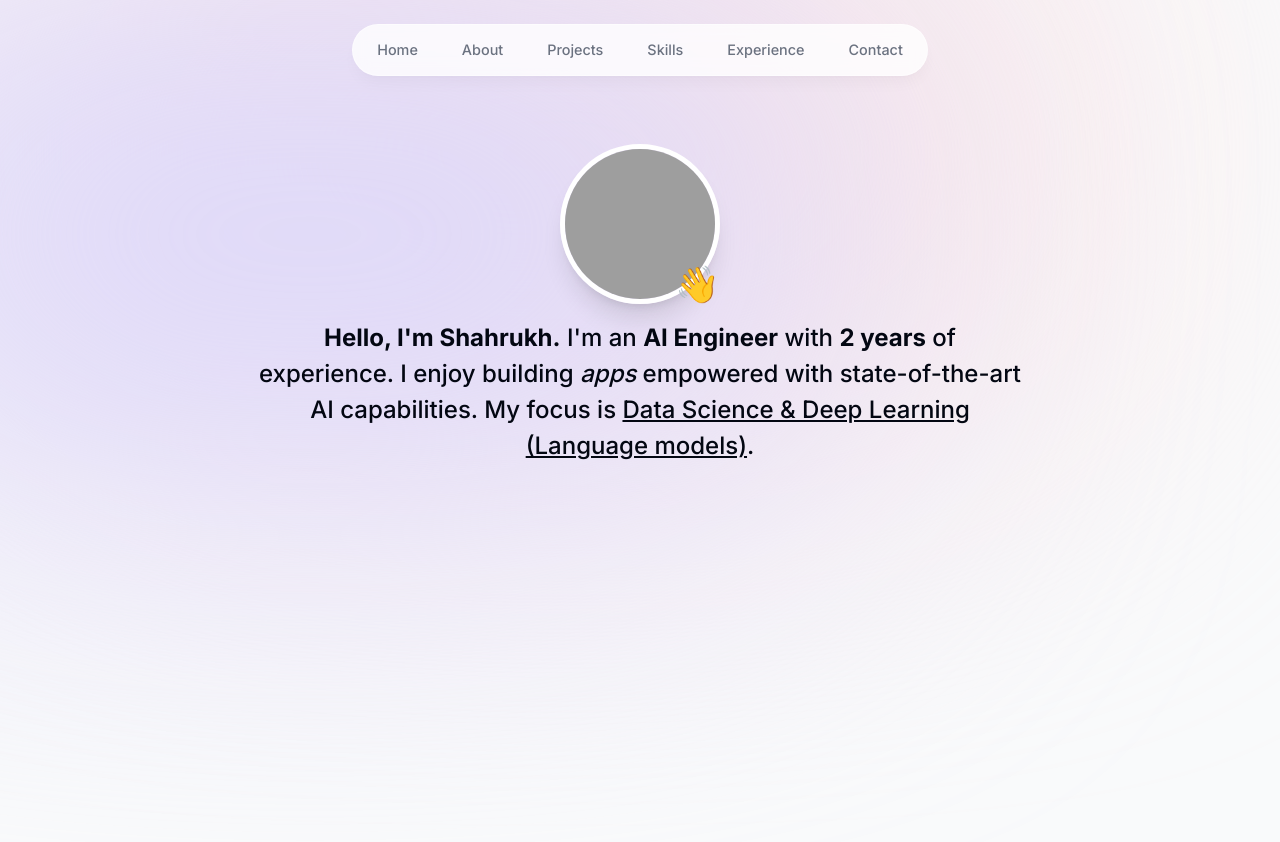
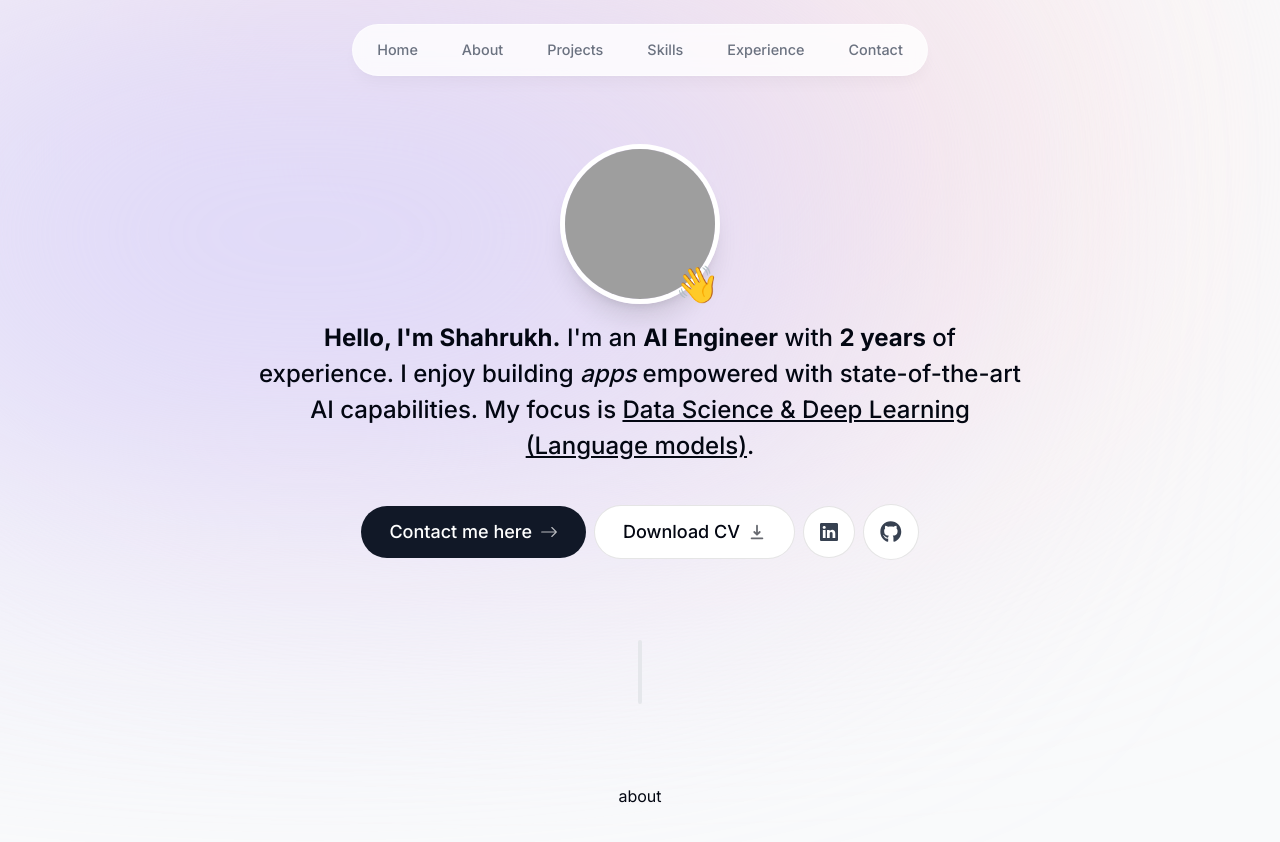
Before and after one commit to i-am-srk/immsrk, a Next.js app: page / in a window 1280 px wide. Shown: the top 842 px of the page. Built offline with nearby package versions, Linux system fonts and the light colour scheme; grey boxes are pictures that could not be loaded.

Commit message:
intro completed

```diff
--- a/app/page.tsx
+++ b/app/page.tsx
@@ -1,9 +1,13 @@
+import About from "@/components/about";
 import Intro from "@/components/intro";
+import SectionDivider from "@/components/section-divider";
 
 export default function Home() {
   return (
     <main className="flex flex-col items-center px-4">
       <Intro />
+      <SectionDivider />
+      <About />
     </main>
   );
 }
--- /dev/null
+++ b/components/about.tsx
@@ -0,0 +1,5 @@
+import React from "react";
+
+export default function about() {
+  return <div>about</div>;
+}
--- a/components/intro.tsx
+++ b/components/intro.tsx
@@ -3,6 +3,10 @@
 import React from "react";
 import Image from "next/image";
 import { motion } from "framer-motion";
+import Link from "next/link";
+import { BsArrowRight, BsLinkedin } from "react-icons/bs";
+import { HiDownload } from "react-icons/hi";
+import { FaGithub } from "react-icons/fa";
 
 export default function Intro() {
   return (
@@ -60,6 +64,66 @@ export default function Intro() {
       </motion.p>
 
       {/* contact info buttons */}
+      <motion.div
+        className="flex flex-col sm:flex-row
+        items-center justify-center text-lg
+        gap-2 px-4 font-medium"
+        initial={{ opacity: 0, y: 100 }}
+        animate={{ opacity: 1, y: 0 }}
+        transition={{ delay: 0.1 }}
+      >
+        <Link
+          href="#contact"
+          className="group bg-gray-900
+          text-white px-7 py-3 flex
+           items-center rounded-full gap-2
+           outline-none focus:scale-110
+           hover:scale-110 hover:bg-gray-950
+           active:scale-105 transition"
+        >
+          Contact me here{" "}
+          <BsArrowRight className="opacity-70 group-hover:translate-x-1 transition" />{" "}
+        </Link>
+
+        <a
+          className="group bg-white px-7
+          py-3 gap-2 flex items-center
+          rounded-full outline-none
+          focus:scale-110 hover:scale-110
+          active:scale-105 transition
+          cursor-pointer border border-black/10"
+          href="/CV.pdf"
+          download
+        >
+          Download CV{" "}
+          <HiDownload className="opacity-60 group-hover:translate-y-1 transition" />
+        </a>
+
+        <a
+          className="bg-white p-4 text-gray-700
+          hover:text-gray-950 gap-2 flex items-center
+          rounded-full focus:scale-[1.15] hover:scale-[1.15]
+          active:scale-105 transition cursor-pointer border
+          border-black/10"
+          href="https://linkedin.com"
+          target="_blank"
+        >
+          <BsLinkedin />
+        </a>
+
+        <a
+          className="bg-white p-4 text-gray-700
+          gap-2 flex items-center rounded-full
+          text-[1.35rem] focus:scale-[1.15]
+          hover:scale-[1.15] hover:text-gray-950
+          active:scale-105 transition
+          cursor-pointer border border-black/10"
+          href="https://github.com"
+          target="_blank"
+        >
+          <FaGithub />
+        </a>
+      </motion.div>
     </section>
   );
 }
--- /dev/null
+++ b/components/section-divider.tsx
@@ -0,0 +1,18 @@
+"use client";
+
+import React from "react";
+import { motion } from "framer-motion";
+import { openAsBlob } from "fs";
+
+export default function SectionDivider() {
+  return (
+    <motion.div
+      className="bg-gray-200 my-20 h-16 w-1 rounded-full hidden sm:block"
+      initial={{ opacity: 0, y: 100 }}
+      animate={{ opacity: 1, y: 0 }}
+      transition={{
+        delay: 0.125,
+      }}
+    ></motion.div>
+  );
+}
```
